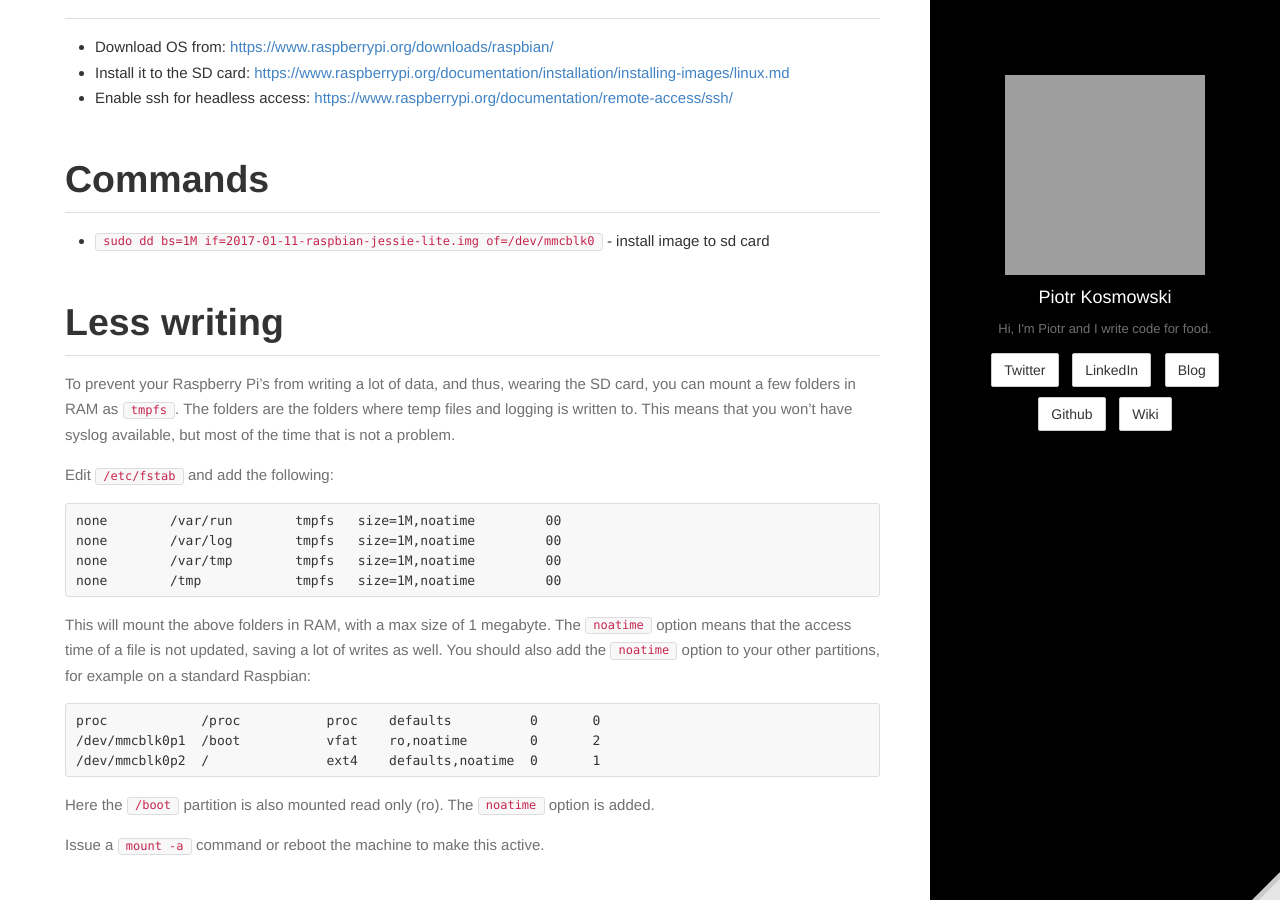
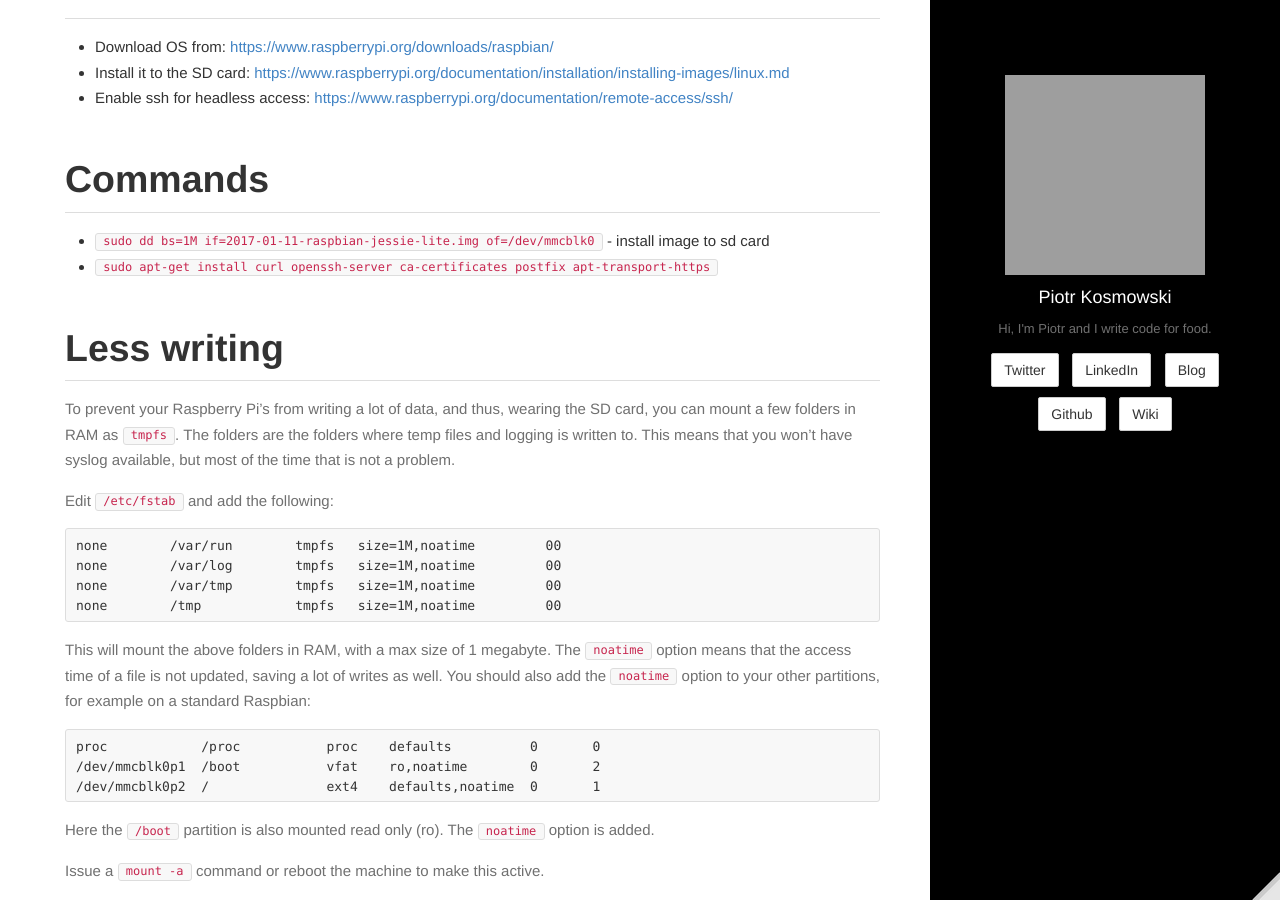
Before and after one commit to kospiotr/kospiotr.github.io, a Jekyll site: the page built from wiki/raspberry-pi.md, in a window 1280 px wide and 900 px high, scrolled down 456 px. Built offline with Jekyll 4.4.1, drawn with Linux system fonts in a browser that asks for light colours; grey boxes are pictures that could not be loaded.

Commit message:
Update raspberry-pi.md

```diff
--- a/wiki/raspberry-pi.md
+++ b/wiki/raspberry-pi.md
@@ -15,6 +15,7 @@ editurl: wiki/raspberry-pi.md
 # Commands
 
 * `sudo dd bs=1M if=2017-01-11-raspbian-jessie-lite.img of=/dev/mmcblk0` - install image to sd card
+* `sudo apt-get install curl openssh-server ca-certificates postfix apt-transport-https`
 
 # Less writing
 
@@ -91,6 +92,8 @@ References:
 * [https://download.owncloud.org/download/repositories/stable/owncloud/](https://download.owncloud.org/download/repositories/stable/owncloud/)
 * [http://projpi.com/diy-home-projects-with-a-raspberry-pi/pi-owncloud-drop-box-clone/](http://projpi.com/diy-home-projects-with-a-raspberry-pi/pi-owncloud-drop-box-clone/)
 
+
+
 # Resources
 
 * (https://raymii.org/s/blog/Broken_Corrupted_Raspberry_Pi_SD_Card.html)[https://raymii.org/s/blog/Broken_Corrupted_Raspberry_Pi_SD_Card.html]
```
